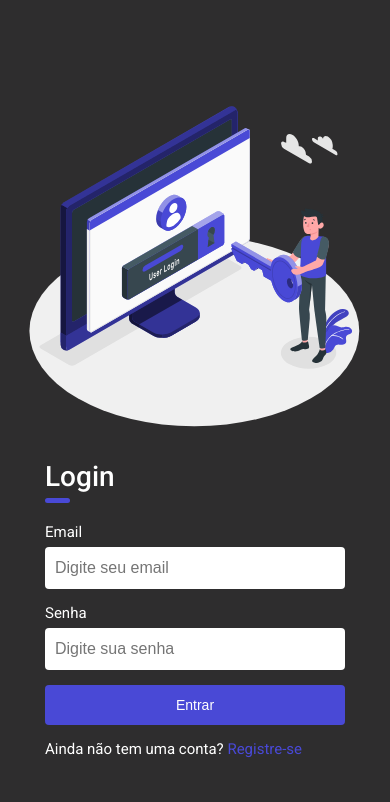
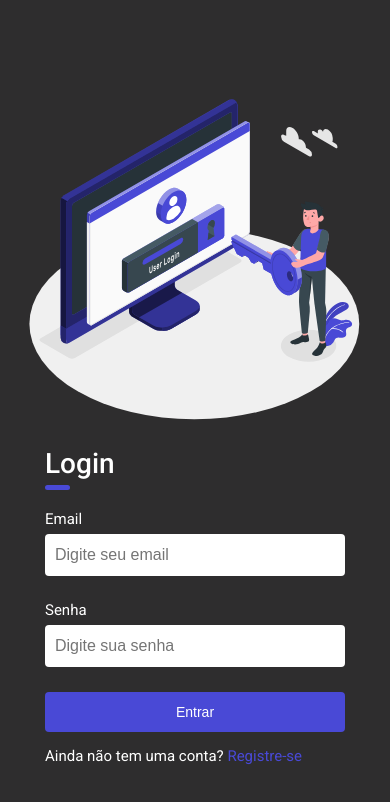
Before and after one commit to gabriel-enrique7/stock-system-front, a Vue app: page /#/ in a window 390 px wide. Shown: the top 802 px of the page. Built offline with nearby package versions, Linux system fonts and the light colour scheme.

Commit message:
Responsiveness Adjustments in Home and Register Page

```diff
--- a/src/css/form.css
+++ b/src/css/form.css
@@ -1,7 +1,7 @@
 @import url('https://fonts.googleapis.com/css2?family=Roboto:wght@400;500&display=swap');
 
 .container-form-control {
-    margin: 15px 0;
+    margin: 25px 0;
 }
 
 .container-form-control label {
--- a/src/router/index.ts
+++ b/src/router/index.ts
@@ -1,7 +1,7 @@
 import { createRouter, createWebHashHistory, RouteRecordRaw } from 'vue-router';
 
+import Home from '@/views/Home.vue';
 import Register from '@/views/Register.vue';
-import Home from '@/views/Home.vue';
 
 const routes: RouteRecordRaw[] = [
     {
@@ -14,7 +14,7 @@ const routes: RouteRecordRaw[] = [
         path: '/register',
         name: 'Register',
         component: Register
-    },
+    }
 
 ]
 
--- a/src/views/Home.vue
+++ b/src/views/Home.vue
@@ -33,7 +33,7 @@
 import { defineComponent } from 'vue';
 
 export default defineComponent({
-    name: 'Login'
+    name: 'Home'
 });
 </script>
 
@@ -101,25 +101,27 @@ export default defineComponent({
 }
 
 .container-form-text-link:hover {
-    color: rgb(100, 100, 231);
+    color: rgb(100, 100, 230);
 }
 
-@media (max-width: 1300px) {
+@media (max-width: 1400px) {
     .container {
-        flex-direction: column;
-        gap: 20px;
+        justify-content: space-between;
     }
 
     .container-image {
         width: 400px;
     }
+}
 
-    .container-form {
-        width: 350px;
+@media (max-width: 1148px) {
+    .container {
+        flex-direction: column;
+        height: 85vh;
     }
 }
 
-@media (max-width: 920px) {
+@media (max-width: 720px) {
     .container-image {
         width: 350px;
     }
--- a/src/views/Register.vue
+++ b/src/views/Register.vue
@@ -46,8 +46,7 @@ export default defineComponent({
 }
 
 .container {
-    width: 430px;
-    padding: 16px;
+    width: 400px;
     color: white;
     border: 2px solid rgb(73, 73, 214);
     border-radius: 8px;
```
